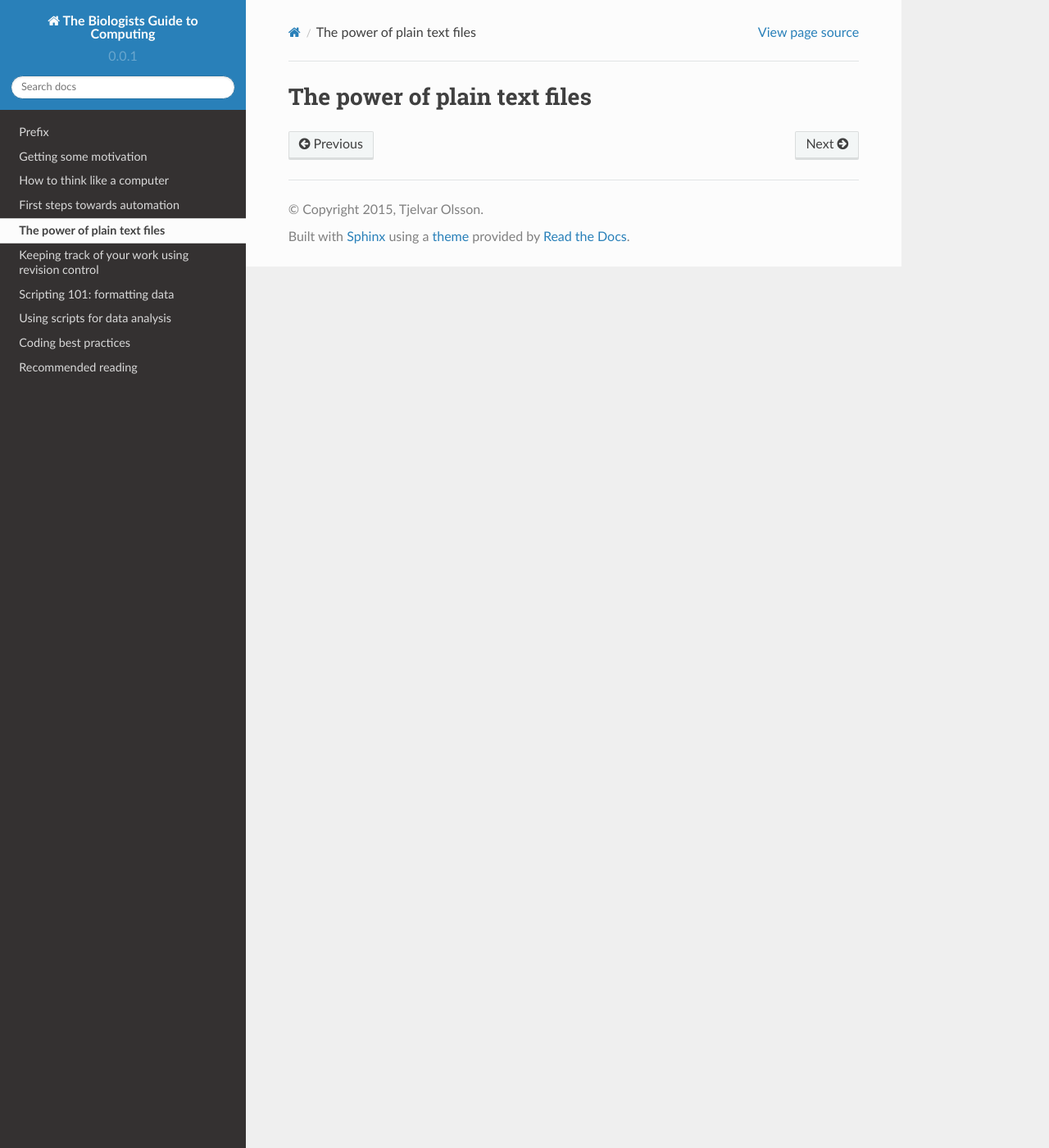
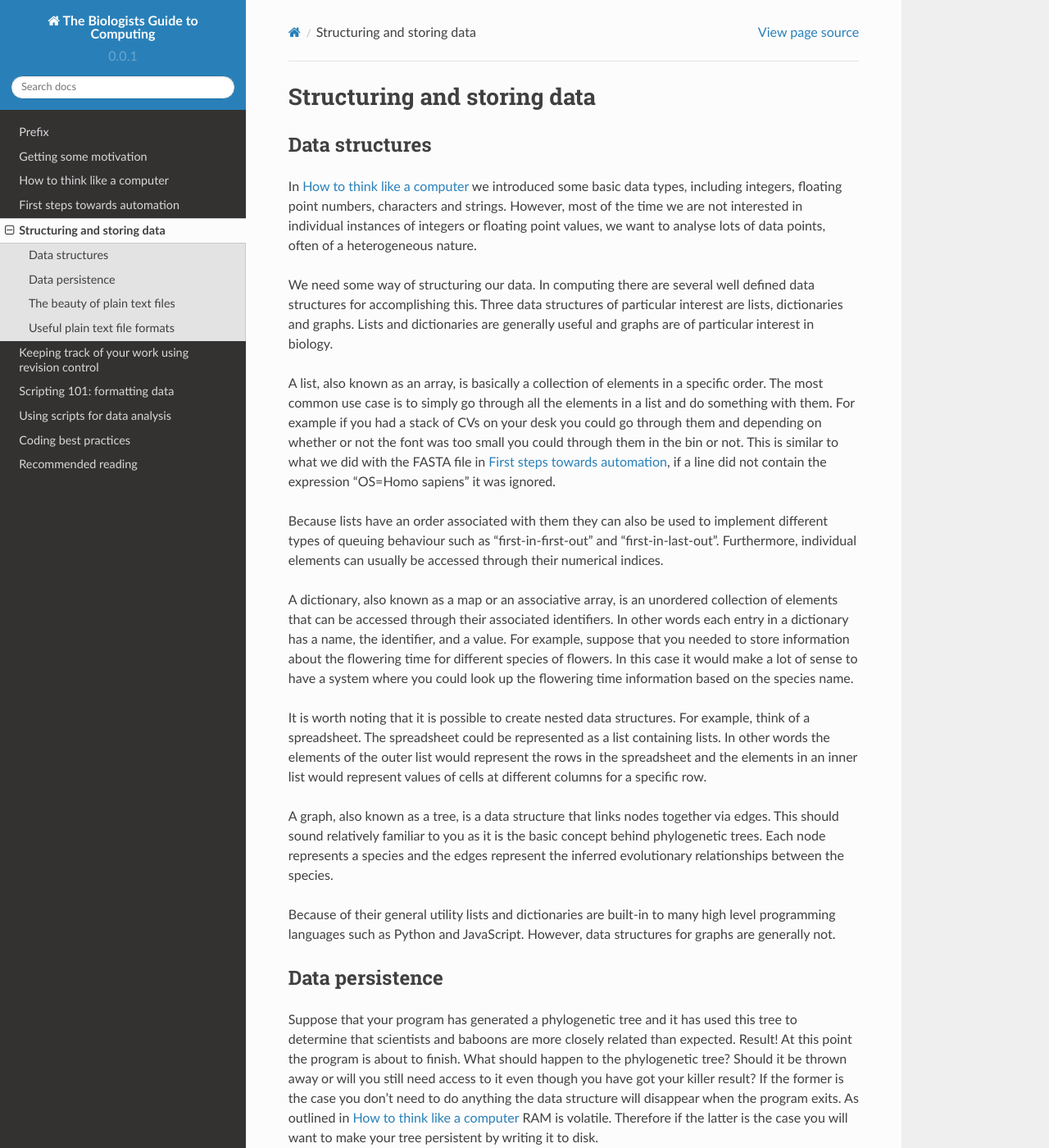
Before and after one commit to tjelvar-olsson/biologists-guide-to-computing, a Sphinx documentation site: the page built from source/the-power-of-plain-text-files.rst, in a window 1280 px wide and 1400 px high. Shown: the whole window at 82% size. Built offline with Sphinx 7.4.7 and the Read the Docs theme 2.0.0, drawn with Linux system fonts in a browser that asks for light colours; some of the changed text lies outside the part shown.

Commit message:
Added some content to data chapter.

```diff
--- a/source/the-power-of-plain-text-files.rst
+++ b/source/the-power-of-plain-text-files.rst
@@ -1,2 +1,74 @@
-The power of plain text files
-=============================
+Structuring and storing data
+============================
+
+Data structures
+---------------
+
+In :doc:`how-to-think-like-a-computer` we introduced some basic data types,
+including integers, floating point numbers, characters and strings. However,
+most of the time we are not interested in individual instances of integers or
+floating point values, we want to analyse lots of data points, often of a
+heterogeneous nature.
+
+We need some way of structuring our data. In computing there are several well
+defined data structures for accomplishing this. Three data structures of particular
+interest are lists, dictionaries and graphs. Lists and dictionaries are generally
+useful and graphs are of particular interest in biology.
+
+A list, also known as an array, is basically a collection of elements in a
+specific order. The most common use case is to simply go through all the
+elements in a list and do something with them. For example if you had a stack of
+CVs on your desk you could go through them and depending on whether or not the
+font was too small you could through them in the bin or not. This is similar to
+what we did with the FASTA file in :doc:`first-steps-towards-automation`, if a
+line did not contain the expression "OS=Homo sapiens" it was ignored.
+
+Because lists have an order associated with them they can also be used to
+implement different types of queuing behaviour such as "first-in-first-out" and
+"first-in-last-out". Furthermore, individual elements can usually be accessed
+through their numerical indices.
+
+A dictionary, also known as a map or an associative array, is an unordered
+collection of elements that can be accessed through their associated
+identifiers. In other words each entry in a dictionary has a name, the
+identifier, and a value. For example, suppose that you needed to store
+information about the flowering time for different species of flowers. In this
+case it would make a lot of sense to have a system where you could look up the
+flowering time information based on the species name.
+
+It is worth noting that it is possible to create nested data structures. For
+example, think of a spreadsheet. The spreadsheet could be represented as a list
+containing lists. In other words the elements of the outer list would represent
+the rows in the spreadsheet and the elements in an inner list would represent
+values of cells at different columns for a specific row.
+
+A graph, also known as a tree, is a data structure that links nodes together
+via edges. This should sound relatively familiar to you as it is the basic
+concept behind phylogenetic trees. Each node represents a species and the edges
+represent the inferred evolutionary relationships between the species.
+
+Because of their general utility lists and dictionaries are built-in to many
+high level programming languages such as Python and JavaScript. However, data
+structures for graphs are generally not.
+
+
+Data persistence
+----------------
+
+Suppose that your program has generated a phylogenetic tree and it has used
+this tree to determine that scientists and baboons are more closely related
+than expected. Result! At this point the program is about to finish. What
+should happen to the phylogenetic tree? Should it be thrown away or will you
+still need access to it even though you have got your killer result? If the
+former is the case you don't need to do anything the data structure will
+disappear when the program exits. As outlined in
+:doc:`how-to-think-like-a-computer` RAM is volatile. Therefore if the latter is
+the case you will want to make your tree persistent by writing it to disk.
+
+Binary vs plain text...
+
+The beauty of plain text files
+------------------------------
+
+Useful plain text file formats
+------------------------------
```
